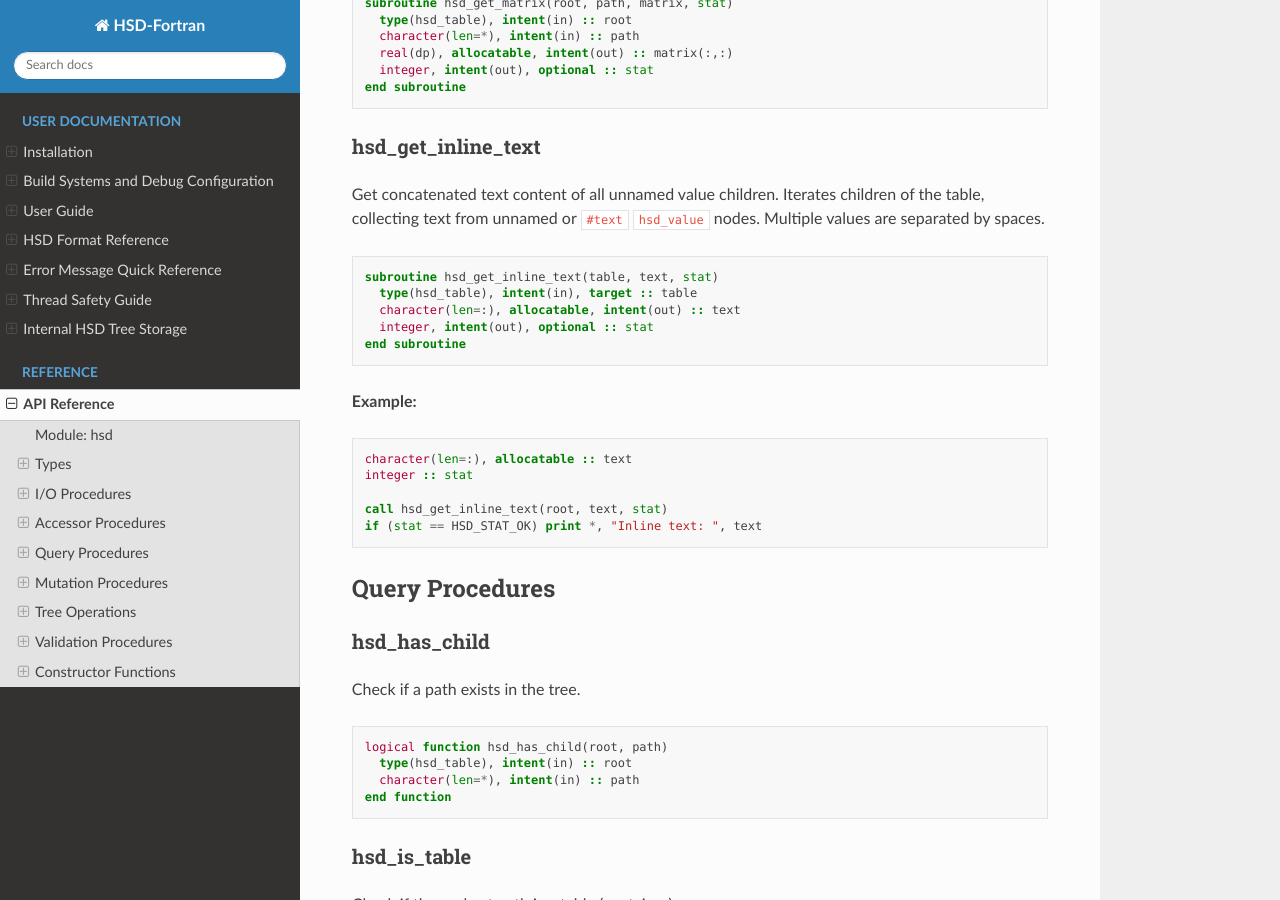
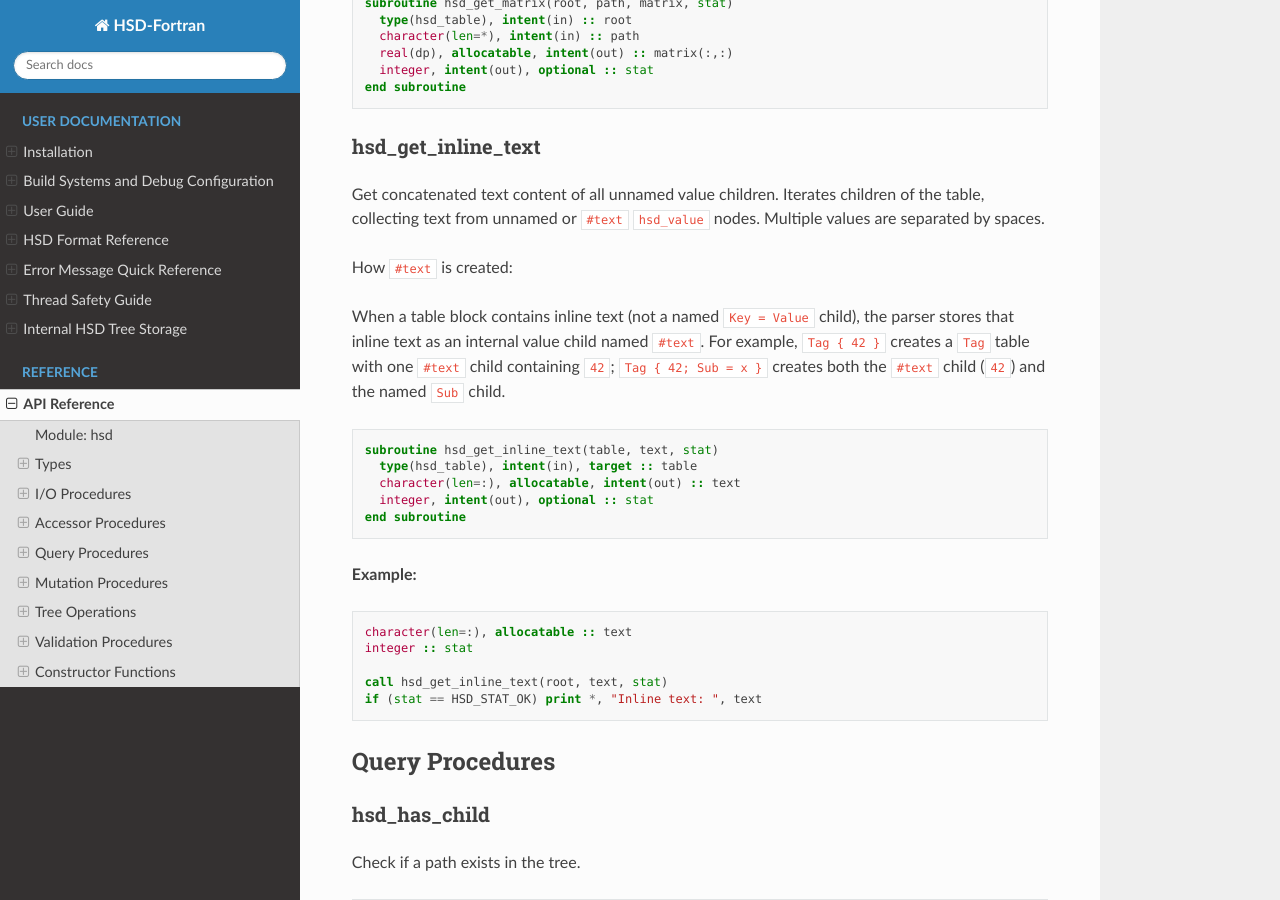
Before and after one commit to elv3rs/hsd-fortran, a Sphinx documentation site: the page built from docs/api.rst, in a window 1280 px wide and 900 px high, scrolled down 4183 px. Built offline with Sphinx 7.4.7 and the Read the Docs theme 3.1.0, drawn with Linux system fonts in a browser that asks for light colours.

Commit message:
Clarify inline text behavior and simplify tests
Co-authored-by: Copilot <223556219+Copilot@users.noreply.github.com>

```diff
--- a/docs/api.rst
+++ b/docs/api.rst
@@ -244,6 +244,14 @@ hsd_get_inline_text
 Get concatenated text content of all unnamed value children. Iterates
 children of the table, collecting text from unnamed or ``#text``
 ``hsd_value`` nodes. Multiple values are separated by spaces.
+
+How ``#text`` is created:
+
+When a table block contains inline text (not a named ``Key = Value`` child),
+the parser stores that inline text as an internal value child named
+``#text``. For example, ``Tag { 42 }`` creates a ``Tag`` table with one
+``#text`` child containing ``42``; ``Tag { 42; Sub = x }`` creates both the
+``#text`` child (``42``) and the named ``Sub`` child.
 
 .. code-block:: fortran
 
```
Also changed, not shown: 1 other file.
